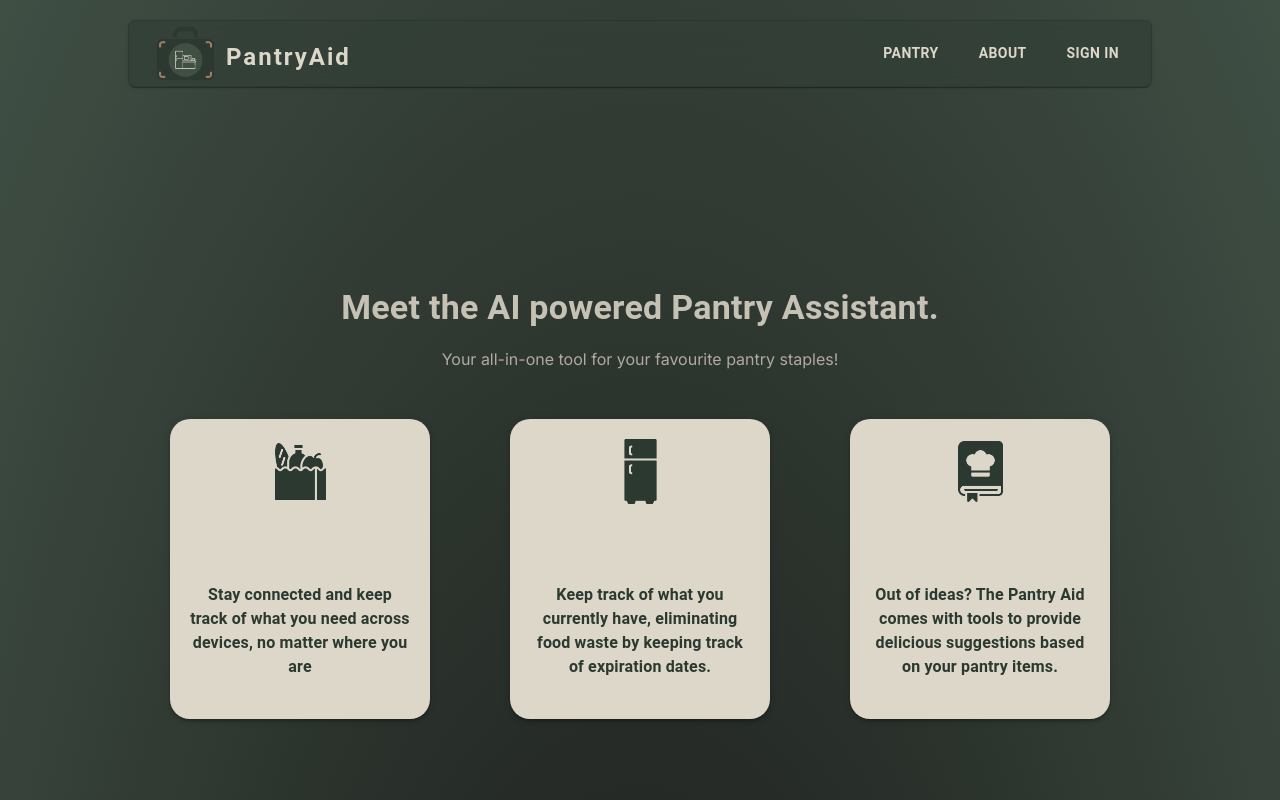
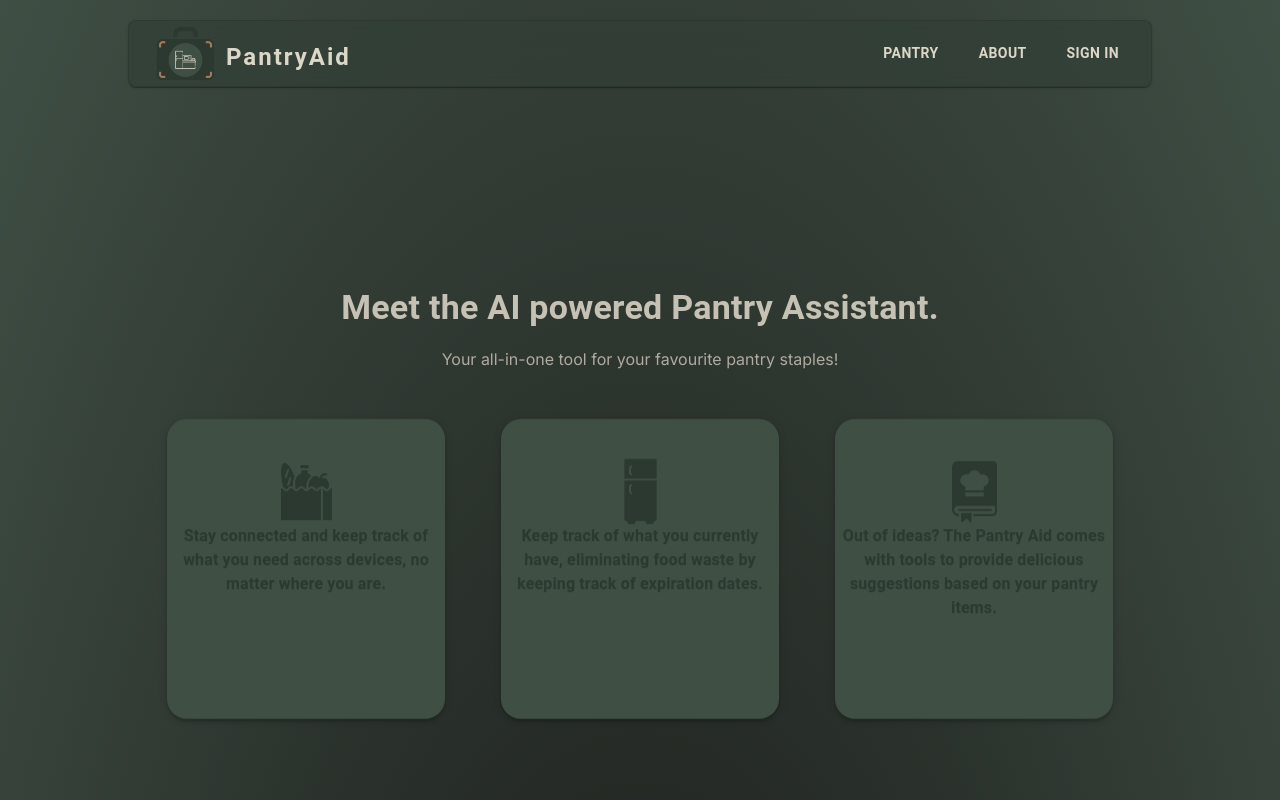
Before and after one commit to mudzoj/Pantry-Tracker, a Next.js app in the folder inventory-management-app/: page / in a window 1280 px wide. Shown: the top 800 px of the page. Built offline with nearby package versions, Linux system fonts and the light colour scheme; no server answers; the database is empty.

Commit message:
infoCards

```diff
--- /dev/null
+++ b/inventory-management-app/app/components/infoCards.js
@@ -0,0 +1,134 @@
+import { useEffect, useState, useRef } from 'react';
+import { Box, Grid, Paper, Typography } from '@mui/material';
+import FadeInSection from './fadeBox';
+
+
+const InfoCards = ({ }) => {
+
+    return (
+        <Box
+            sx={{
+                marginTop: "50px",
+                display: "flex",
+                gap: { xs: "20px", sm: "50px", md: "100px", lg: "200px" },
+                justifyContent: "space-around",
+                alignItems: "center",
+                flexWrap: "wrap",
+
+            }}
+        >
+            <Grid container spacing={7} justifyContent="center" alignItems="stretch">
+                <Grid item xs={12} sm={4} md={3} sx={{ display: "flex", height: "100%" }}>
+                    <FadeInSection sx={{ width: "100%", height: "100%" }}>
+                        <Paper
+                            elevation={3}
+                            sx={{
+                                borderRadius: "20px",
+                                paddingBottom: "80px",
+                                paddingTop: "40px",
+                                textAlign: "center",
+                                backgroundColor: "#3F4F44",
+                                minHeight: "300px",
+                                height: "100%",  // Force equal height
+                                width: "100%",
+                                display: "flex",
+                                flexDirection: "column",
+                                justifyContent: "space-between",  // Distribute content
+                                alignItems: "center"
+                            }}
+                        >
+                            <img src="/images/grocery.png" alt="Pantry Aid" width="65px" />
+                            <Typography
+                                sx={{
+
+                                    flexGrow: 1, // Prevent Typography from expanding
+                                    flexShrink: 1, // Allow shrinking if necessary
+                                    minHeight: "60px", // Maintain consistent spacing
+                                    fontWeight: 'bold',
+                                    color: '#2C3930',
+                                    textAlign: "center"
+                                }}
+                            >
+                                Stay connected and keep track of what you need across devices, no matter where you are.
+                            </Typography>
+                        </Paper>
+                    </FadeInSection>
+                </Grid>
+
+                <Grid item xs={12} sm={4} md={3} sx={{ display: "flex", height: "100%" }}>
+                    <FadeInSection sx={{ width: "100%", height: "100%" }}>
+                        <Paper
+                            elevation={3}
+                            sx={{
+                                borderRadius: "20px",
+                                paddingBottom: "80px",
+                                paddingTop: "40px",
+                                textAlign: "center",
+                                backgroundColor: "#3F4F44",
+                                minHeight: "300px",
+                                height: "100%",  // Force equal height
+                                display: "flex",
+                                flexDirection: "column",
+                                justifyContent: "space-between",
+                                alignItems: "center"
+                            }}
+                        >
+                            <img src="/images/fridge.png" alt="Pantry Aid" width="65px" />
+                            <Typography
+                                sx={{
+                                    flexGrow: 1, // Prevent Typography from expanding
+                                    flexShrink: 1, // Allow shrinking if necessary
+                                    minHeight: "60px", // Maintain consistent spacing
+                                    fontWeight: 'bold',
+                                    color: '#2C3930',
+                                    textAlign: "center"
+                                }}
+                            >
+                                Keep track of what you currently have, eliminating food waste by keeping track of expiration dates.
+                            </Typography>
+                        </Paper>
+                    </FadeInSection>
+                </Grid>
+
+                <Grid item xs={12} sm={4} md={3} sx={{ display: "flex", height: "100%" }}>
+                    <FadeInSection sx={{ width: "100%", height: "100%" }}>
+                        <Paper
+                            elevation={3}
+                            sx={{
+                                borderRadius: "20px",
+                                paddingBottom: "80px",
+                                paddingTop: "40px",
+                                textAlign: "center",
+                                backgroundColor: "#3F4F44",
+                                minHeight: "300px",
+                                height: "100%",  // Force equal height
+                                display: "flex",
+                                flexDirection: "column",
+                                justifyContent: "space-between",
+                                alignItems: "center"
+                            }}
+                        >
+                            <img src="/images/recipe.png" alt="Pantry Aid" width="65px" />
+                            <Typography
+                                sx={{
+                                    flexGrow: 1, // Prevent Typography from expanding
+                                    flexShrink: 1, // Allow shrinking if necessary
+                                    minHeight: "60px", // Maintain consistent spacing
+                                    fontWeight: 'bold',
+                                    color: '#2C3930',
+                                    textAlign: "center"
+                                }}
+                            >
+                                Out of ideas? The Pantry Aid comes with tools to provide delicious suggestions based on your pantry items.
+                            </Typography>
+                        </Paper>
+                    </FadeInSection>
+                </Grid>
+            </Grid>
+
+        </Box>
+
+    );
+};
+
+export default InfoCards;
--- a/inventory-management-app/app/page.js
+++ b/inventory-management-app/app/page.js
@@ -15,7 +15,7 @@ import { usePantry } from './hooks/usePantry'
 import FadeInSection from '/app/components/fadeBox'
 import ZoomInImage from '/app/components/zoomInImage'
 import ScrollToTopOnRefresh from './components/ScrolltoTopOnRefresh';
-
+import InfoCards from './components/infoCards';
 
 
 export default function Home() {
@@ -74,113 +74,7 @@ export default function Home() {
       </Typography>
 
 
-      <Box
-        sx={{
-          marginTop: "50px",
-          display: "flex",
-          gap: { xs: "20px", sm: "50px", md: "100px", lg: "200px" },
-          justifyContent: "space-around",
-          alignItems: "center",
-          flexWrap: "wrap",
-
-        }}
-      >
-        <Grid container spacing={10} justifyContent="center" alignItems="stretch">
-          <Grid item xs={12} sm={4} md={3}>
-            <FadeInSection>
-              <Paper
-                elevation={3}
-                sx={{
-                  borderRadius: "20px",
-                  padding: "20px",
-                  textAlign: "center",
-                  backgroundColor: "#DCD7C9",
-                  minHeight: "300px",
-                }}
-              >
-                <img src="/images/grocery.png" alt="Pantry Aid" width="65px" />
-                <Box mt={1} sx={{ flexGrow: 1 }}>
-                  <FadeInSection>
-                    <Typography
-                      sx={{
-                        marginTop: '75px', // Adjust spacing from TopBar
-                        fontWeight: 'bold',
-                        color: '#2C3930'
-                      }}
-                    >
-                      Stay connected and keep track of what you need across devices, no matter where you are
-                    </Typography>
-                  </FadeInSection>
-                </Box>
-              </Paper>
-            </FadeInSection>
-          </Grid>
-
-          <Grid item xs={12} sm={4} md={3}>
-            <FadeInSection>
-              <Paper
-                elevation={3}
-                sx={{
-                  borderRadius: "20px",
-                  padding: "20px",
-                  textAlign: "center",
-                  backgroundColor: "#DCD7C9",
-                  minHeight: "300px",
-                }}
-              >
-                <img src="/images/fridge.png" alt="Pantry Aid" width="65px" />
-                <Box mt={1} sx={{ flexGrow: 1 }}>
-                  <FadeInSection>
-                    <Typography
-                      sx={{
-                        marginTop: '75px', // Adjust spacing from TopBar
-                        fontWeight: 'bold',
-                        color: '#2C3930'
-                      }}
-                    >
-                      Keep track of what you currently have, eliminating food waste by keeping track of expiration dates.
-                    </Typography>
-                  </FadeInSection>
-                </Box>
-
-              </Paper>
-            </FadeInSection>
-          </Grid>
-
-
-          <Grid item xs={12} sm={4} md={3}>
-            <FadeInSection>
-              <Paper
-                elevation={3}
-                sx={{
-                  borderRadius: "20px",
-                  padding: "20px",
-                  textAlign: "center",
-                  backgroundColor: "#DCD7C9",
-                  minHeight: "300px",
-                }}
-              >
-                <img src="/images/recipe.png" alt="Pantry Aid" width="65px" />
-                <Box mt={1} sx={{ flexGrow: 1 }}>
-                  <FadeInSection>
-                    <Typography
-                      sx={{
-                        marginTop: '75px', // Adjust spacing from TopBar
-                        fontWeight: 'bold',
-                        color: '#2C3930'
-                      }}
-                    >
-                      Out of ideas? The Pantry Aid comes with tools to provide delicious suggestions based on your pantry items.
-                    </Typography>
-                  </FadeInSection>
-                </Box>
-              </Paper>
-            </FadeInSection>
-          </Grid>
-
-        </Grid>
-      </Box>
-
+      <InfoCards></InfoCards>
 
       <ZoomInImage>
       </ZoomInImage>
```
